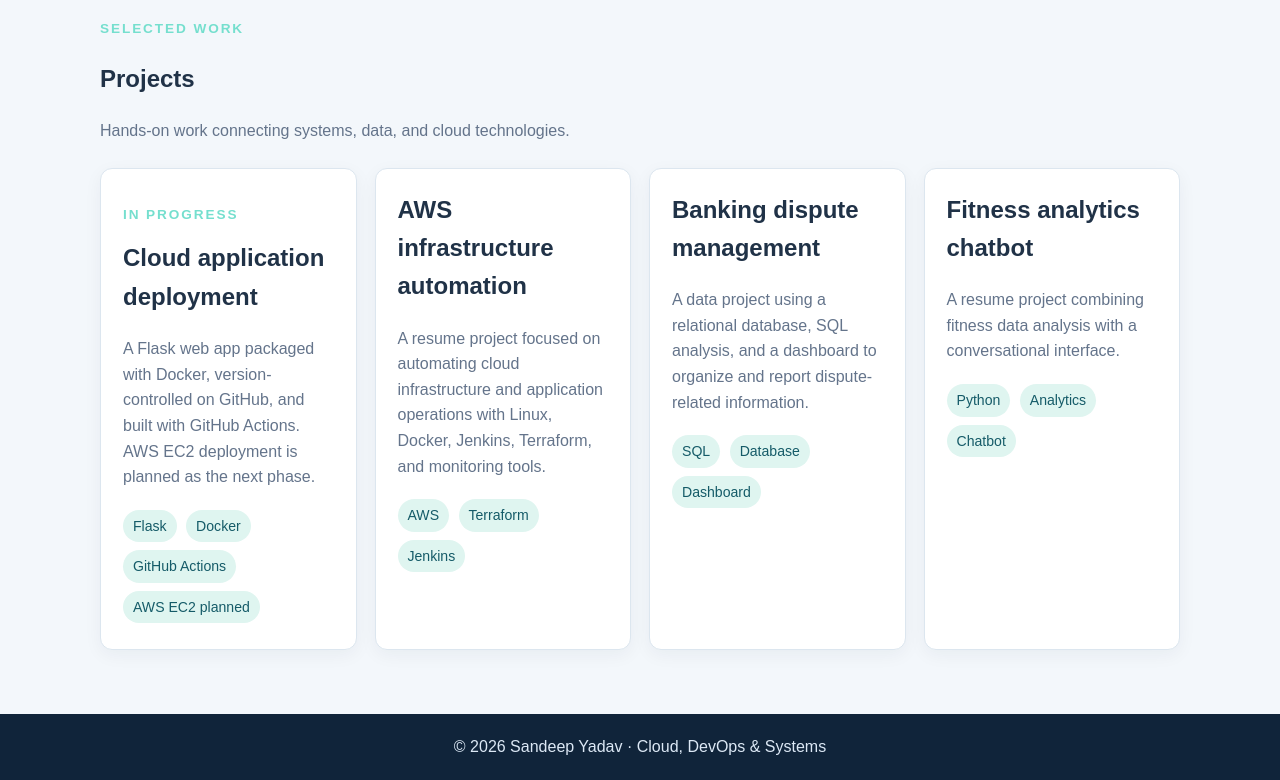
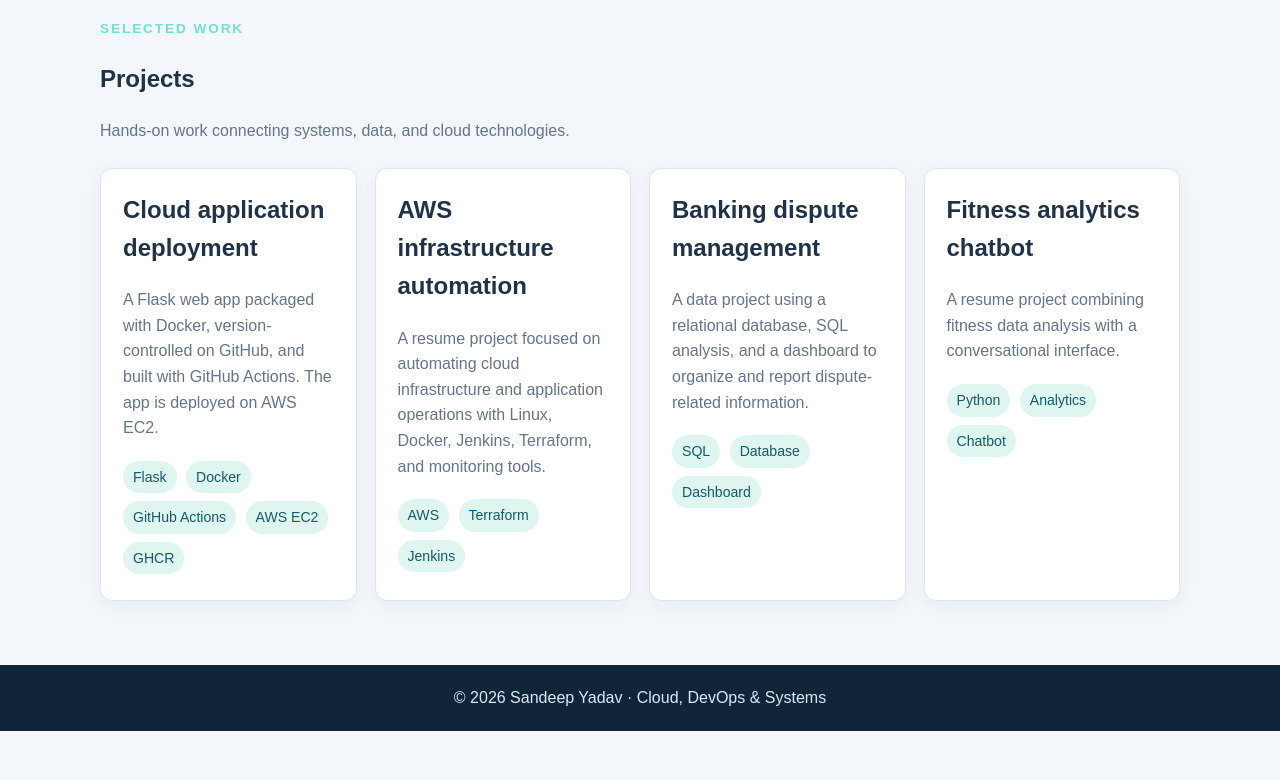
Before and after one commit to Sandeep3305/End-to-End-Web-Appln-on-Cloud, a Flask app: page /projects in a window 1280 px wide. Shown: the part 134-914 px from the top of the page. After the commit the page ends 865 px from the top, so only its background shows below. Run offline with Flask 3, Linux system fonts and the light colour scheme.

Commit message:
Mark cloud deployment project complete

```diff
--- a/templates/projects.html
+++ b/templates/projects.html
@@ -10,17 +10,16 @@
 
   <div class="card-grid">
     <article class="card">
-      <p class="eyebrow">In progress</p>
       <h2>Cloud application deployment</h2>
       <p class="muted">
         A Flask web app packaged with Docker, version-controlled on GitHub,
-        and built with GitHub Actions. AWS EC2 deployment is planned as the
-        next phase.
+        and built with GitHub Actions. The app is deployed on AWS EC2.
       </p>
       <span class="tag">Flask</span>
       <span class="tag">Docker</span>
       <span class="tag">GitHub Actions</span>
-      <span class="tag">AWS EC2 planned</span>
+      <span class="tag">AWS EC2</span>
+      <span class="tag">GHCR</span>
     </article>
 
     <article class="card">
```
